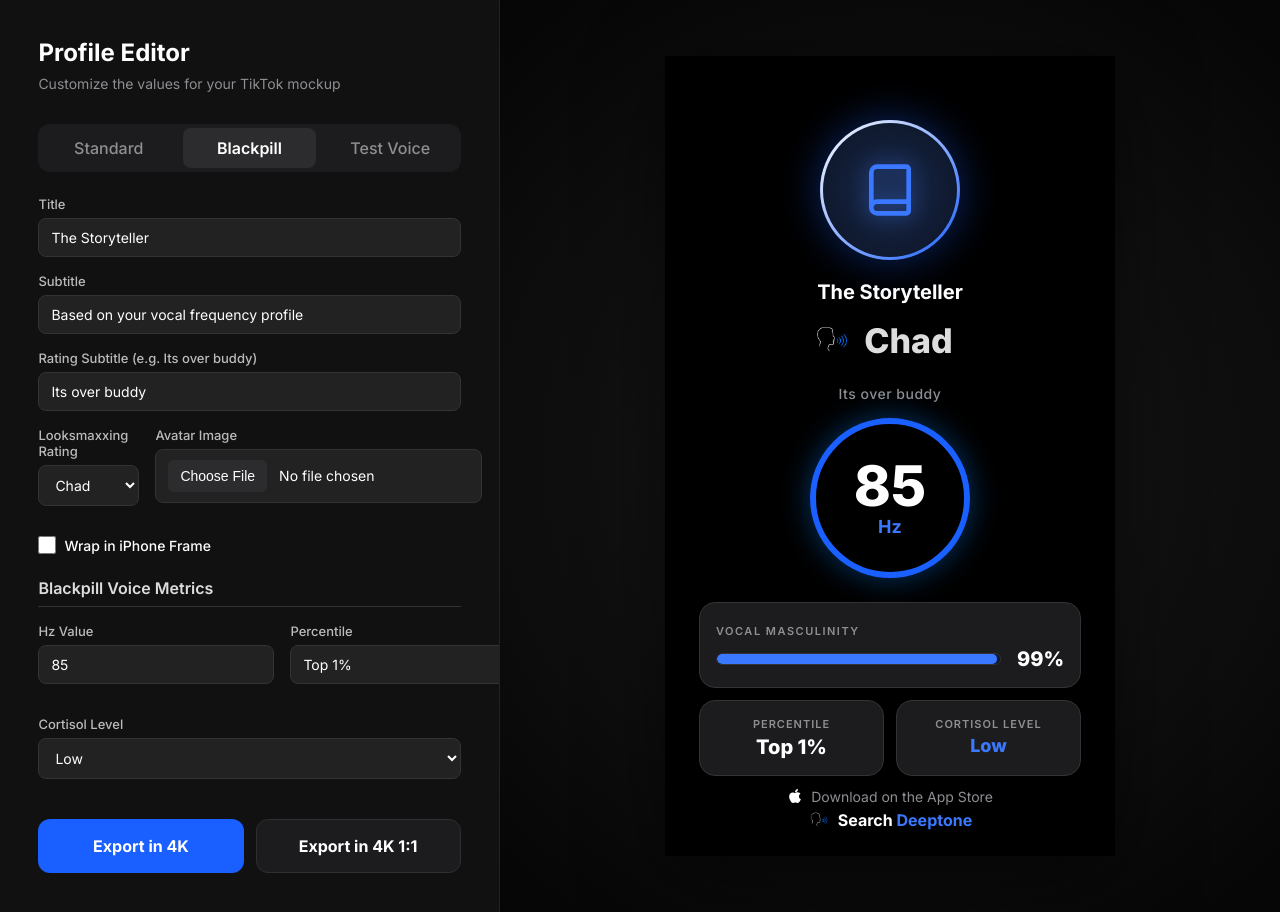
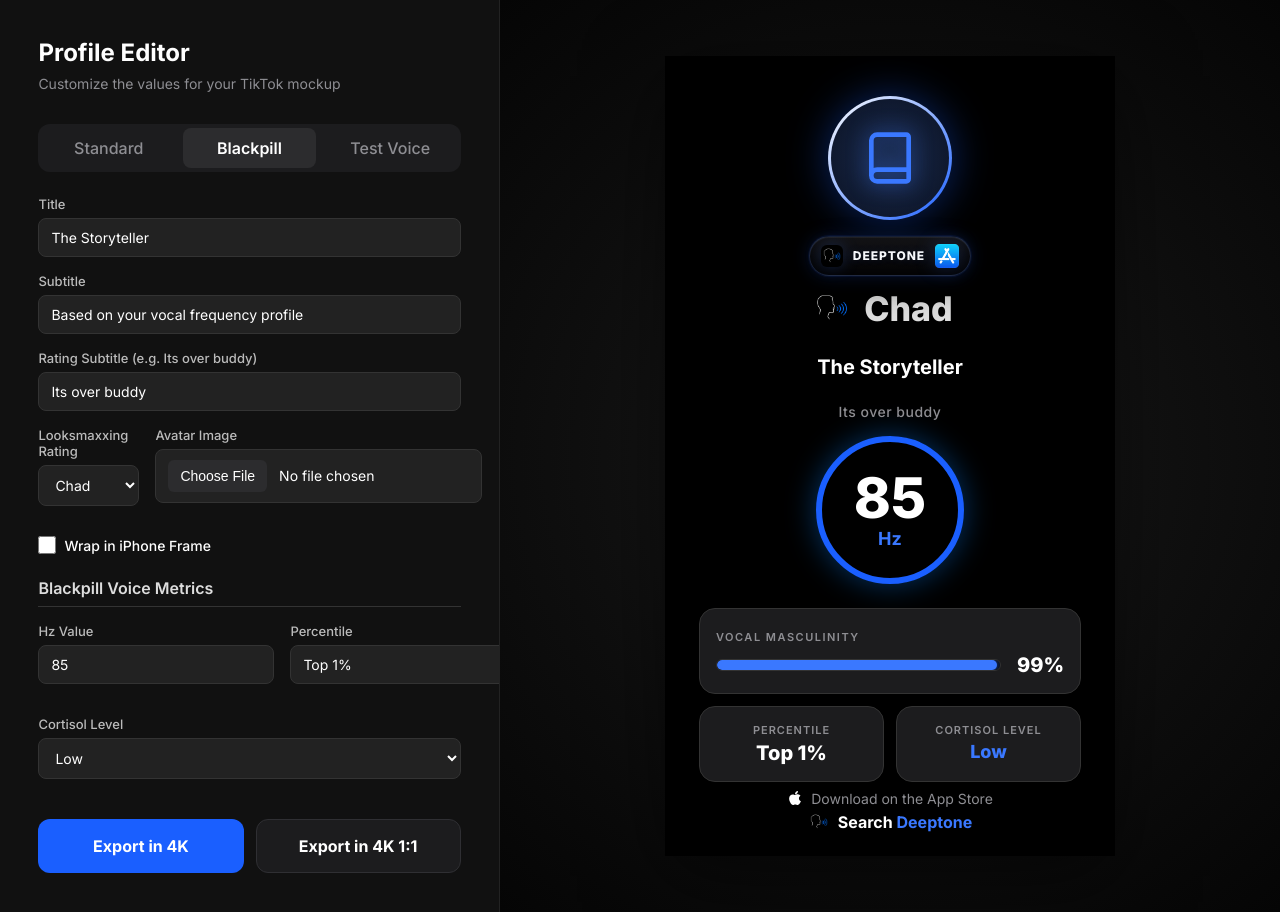
Before and after one commit to zippy-tg/deeptone-website-2.0, a React (Vite) app: page / in a window 1280 px wide. Both pictures are taken after a click on the button "Blackpill". Built offline with nearby package versions, Linux system fonts and the light colour scheme.

Commit message:
Refine blackpill badge and layout

```diff
--- a/src/components/PhonePreview.tsx
+++ b/src/components/PhonePreview.tsx
@@ -2,6 +2,7 @@
 import type { ProfileData, DashboardMode } from '../types';
 import { Book, Activity, Mic2, ArrowDownToLine, Zap } from 'lucide-react';
 import { renderCroppedAvatar } from '../utils/avatarCrop';
+import { extractTransparentLogo } from '../utils/appStoreLogo';
 
 const AppleLogo = ({ size = 20 }: { size?: number }) => (
     <svg width={size} height={size} viewBox="0 0 384 512" fill="currentColor">
@@ -16,7 +17,9 @@
 
 export function PhonePreview({ data, mode }: PhonePreviewProps) {
     const previewWidth = data.useIphoneFrame ? 380 : 450;
+    const isBlackpill = mode === 'blackpill';
     const [renderedAvatar, setRenderedAvatar] = useState<string | null>(data.avatarImage);
+    const [appStoreBadgeSrc, setAppStoreBadgeSrc] = useState<string | null>(null);
 
     useEffect(() => {
         let cancelled = false;
@@ -48,6 +51,30 @@
             cancelled = true;
         };
     }, [data.avatarImage, data.avatarScale, data.avatarOffsetX, data.avatarOffsetY]);
+
+    useEffect(() => {
+        let cancelled = false;
+
+        extractTransparentLogo('/app-store-logo.webp')
+            .then((src) => {
+                if (!cancelled) {
+                    setAppStoreBadgeSrc(src);
+                }
+            })
+            .catch(() => {
+                if (!cancelled) {
+                    setAppStoreBadgeSrc(null);
+                }
+            });
+
+        return () => {
+            cancelled = true;
+        };
+    }, []);
+
+    const hzCircleSize = isBlackpill
+        ? (data.useIphoneFrame ? 138 : 148)
+        : 160;
 
     return (
         <div
@@ -90,8 +117,8 @@
                         </>
                     ) : (
                         <>
-                            <div className="profile-center" style={{ marginTop: mode === 'blackpill' ? '16px' : '0', marginBottom: mode === 'blackpill' ? '16px' : '0' }}>
-                                <div className="avatar-ring">
+                            <div className={`profile-center ${isBlackpill ? 'profile-center-blackpill' : ''}`}>
+                                <div className={`avatar-ring ${isBlackpill ? 'avatar-ring-compact' : ''}`}>
                                     <div className="avatar-circle">
                                         {data.avatarImage ? (
                                             <img src={renderedAvatar ?? data.avatarImage} alt="Avatar" className="avatar-photo" />
@@ -100,7 +127,16 @@
                                         )}
                                     </div>
                                 </div>
-                                <h2 className="user-name" style={{ marginBottom: mode === 'blackpill' ? '16px' : '4px' }}>{data.title}</h2>
+                                <div className={`avatar-app-badge ${isBlackpill ? 'avatar-app-badge-compact' : ''}`}>
+                                    <img src="/app-icon.png" alt="Deeptone app icon" className="avatar-app-badge-main-icon" />
+                                    <span>DEEPTONE</span>
+                                    <div className="avatar-app-badge-store-icon">
+                                        {appStoreBadgeSrc ? (
+                                            <img src={appStoreBadgeSrc} alt="App Store logo" className="avatar-app-badge-store-icon-image" />
+                                        ) : null}
+                                    </div>
+                                </div>
+                                {!isBlackpill && <h2 className="user-name" style={{ marginBottom: '4px' }}>{data.title}</h2>}
                                 {mode === 'standard' && <p className="user-desc">{data.subtitle}</p>}
 
                                 <div className="badges" style={{ justifyContent: 'center', width: '100%', display: 'flex', flexDirection: 'column', alignItems: 'center' }}>
@@ -109,9 +145,12 @@
                                         <span style={{ textTransform: 'capitalize', fontSize: '34px', fontWeight: 900 }}>{data.looksmaxxingRating}</span>
                                     </div>
                                     {mode === 'blackpill' && (
-                                        <p className="rating-subtitle" style={{ color: '#8E8E93', fontSize: '14px', marginTop: '8px', fontWeight: 500, letterSpacing: '0.5px' }}>
-                                            {data.ratingSubtitle}
-                                        </p>
+                                        <>
+                                            <h2 className="user-name user-name-blackpill" style={{ marginBottom: '8px', marginTop: '10px' }}>{data.title}</h2>
+                                            <p className="rating-subtitle" style={{ color: '#8E8E93', fontSize: '14px', marginTop: '0', fontWeight: 500, letterSpacing: '0.5px' }}>
+                                                {data.ratingSubtitle}
+                                            </p>
+                                        </>
                                     )}
                                 </div>
                             </div>
@@ -162,7 +201,7 @@
                                 <div className="blackpill-dashboard" style={{ width: '100%', padding: '0 10px', marginTop: '0' }}>
                                     <div className="hz-display-container" style={{ textAlign: 'center', marginBottom: '24px' }}>
                                         <div className="hz-circle" style={{
-                                            width: '160px', height: '160px',
+                                            width: `${hzCircleSize}px`, height: `${hzCircleSize}px`,
                                             borderRadius: '50%', border: '6px solid var(--blue-primary)',
                                             margin: '0 auto', display: 'flex', flexDirection: 'column',
                                             alignItems: 'center', justifyContent: 'center',
@@ -200,7 +239,7 @@
                                 </div>
                             )}
 
-                            <div className="app-store-download" style={{ textAlign: 'center', marginTop: mode === 'blackpill' ? '12px' : '0', marginBottom: mode === 'blackpill' ? '12px' : '24px' }}>
+                            <div className="app-store-download" style={{ textAlign: 'center', marginTop: isBlackpill ? '8px' : '0', marginBottom: isBlackpill ? '0' : '24px' }}>
                                 <div style={{ display: 'flex', alignItems: 'center', justifyContent: 'center', gap: '8px' }}>
                                     <AppleLogo size={16} />
                                     <p style={{ fontSize: '14px', color: 'var(--text-secondary)' }}>Download on the App Store</p>
--- a/src/index.css
+++ b/src/index.css
@@ -556,6 +556,12 @@
   display: flex;
   flex-direction: column;
   align-items: center;
+  transform: translateY(-10px);
+}
+
+.profile-center-blackpill {
+  transform: translateY(-8px);
+  margin-bottom: 8px;
 }
 
 .avatar-ring {
@@ -567,6 +573,71 @@
   margin-bottom: 20px;
   position: relative;
   box-shadow: 0 0 40px var(--blue-glow);
+}
+
+.avatar-ring-compact {
+  width: 124px;
+  height: 124px;
+  margin-bottom: 16px;
+}
+
+.avatar-app-badge {
+  display: inline-flex;
+  align-items: center;
+  gap: 10px;
+  margin-bottom: 14px;
+  padding: 8px 12px;
+  border-radius: 999px;
+  background:
+    linear-gradient(180deg, rgba(20, 20, 23, 0.98) 0%, rgba(6, 6, 8, 0.98) 100%);
+  border: 1px solid rgba(95, 145, 255, 0.18);
+  box-shadow:
+    inset 0 1px 0 rgba(255, 255, 255, 0.06),
+    inset 0 -10px 18px rgba(0, 0, 0, 0.55),
+    0 0 0 1px rgba(12, 26, 68, 0.4),
+    0 0 18px rgba(40, 100, 255, 0.18),
+    0 12px 28px rgba(0, 0, 0, 0.45);
+  backdrop-filter: blur(10px);
+}
+
+.avatar-app-badge-compact {
+  margin-bottom: 12px;
+  padding: 7px 11px;
+}
+
+.user-name-blackpill {
+  margin-top: 10px;
+}
+
+.avatar-app-badge span {
+  font-size: 12px;
+  font-weight: 800;
+  letter-spacing: 0.08em;
+  color: #f7f8fb;
+  text-shadow: 0 0 10px rgba(58, 120, 255, 0.14);
+}
+
+.avatar-app-badge-main-icon {
+  width: 22px;
+  height: 22px;
+  border-radius: 6px;
+  object-fit: contain;
+  filter: drop-shadow(0 0 8px rgba(58, 120, 255, 0.22));
+}
+
+.avatar-app-badge-store-icon {
+  display: flex;
+  align-items: center;
+  justify-content: center;
+  width: 24px;
+  height: 24px;
+  filter: drop-shadow(0 0 10px rgba(58, 120, 255, 0.22));
+}
+
+.avatar-app-badge-store-icon-image {
+  width: 100%;
+  height: 100%;
+  object-fit: contain;
 }
 
 .avatar-circle {
@@ -732,6 +803,10 @@
   gap: 12px;
 }
 
+.app-store-download {
+  flex-shrink: 0;
+}
+
 /* Restore Purchases */
 .restore-purchases {
   display: flex;
@@ -879,6 +954,26 @@
     height: 120px;
   }
 
+  .avatar-ring-compact {
+    width: 112px;
+    height: 112px;
+  }
+
+  .avatar-app-badge {
+    padding: 6px 10px;
+    margin-bottom: 12px;
+  }
+
+  .avatar-app-badge span {
+    font-size: 11px;
+  }
+
+  .avatar-app-badge-main-icon,
+  .avatar-app-badge-store-icon {
+    width: 20px;
+    height: 20px;
+  }
+
   .user-name {
     font-size: 18px;
   }
--- /dev/null
+++ b/src/utils/appStoreLogo.ts
@@ -0,0 +1,135 @@
+export async function extractTransparentLogo(src: string): Promise<string> {
+  const image = await loadImage(src);
+  const canvas = document.createElement('canvas');
+  canvas.width = image.naturalWidth;
+  canvas.height = image.naturalHeight;
+
+  const context = canvas.getContext('2d');
+  if (!context) {
+    throw new Error('Could not create logo canvas context');
+  }
+
+  context.drawImage(image, 0, 0);
+
+  const imageData = context.getImageData(0, 0, canvas.width, canvas.height);
+  const { data, width, height } = imageData;
+  const visited = new Uint8Array(width * height);
+  const stack: number[] = [];
+
+  const pushIfBackground = (x: number, y: number) => {
+    if (x < 0 || y < 0 || x >= width || y >= height) return;
+    const pixelIndex = y * width + x;
+    if (visited[pixelIndex]) return;
+    if (!isCheckerBackground(data, pixelIndex * 4)) return;
+    visited[pixelIndex] = 1;
+    stack.push(pixelIndex);
+  };
+
+  for (let x = 0; x < width; x += 1) {
+    pushIfBackground(x, 0);
+    pushIfBackground(x, height - 1);
+  }
+
+  for (let y = 0; y < height; y += 1) {
+    pushIfBackground(0, y);
+    pushIfBackground(width - 1, y);
+  }
+
+  while (stack.length > 0) {
+    const pixelIndex = stack.pop()!;
+    const x = pixelIndex % width;
+    const y = Math.floor(pixelIndex / width);
+    const dataIndex = pixelIndex * 4;
+
+    data[dataIndex + 3] = 0;
+
+    pushIfBackground(x + 1, y);
+    pushIfBackground(x - 1, y);
+    pushIfBackground(x, y + 1);
+    pushIfBackground(x, y - 1);
+  }
+
+  context.putImageData(imageData, 0, 0);
+
+  const bounds = getOpaqueBounds(data, width, height);
+  if (!bounds) {
+    return canvas.toDataURL('image/png');
+  }
+
+  const trimmedCanvas = document.createElement('canvas');
+  trimmedCanvas.width = bounds.width;
+  trimmedCanvas.height = bounds.height;
+  const trimmedContext = trimmedCanvas.getContext('2d');
+  if (!trimmedContext) {
+    return canvas.toDataURL('image/png');
+  }
+
+  trimmedContext.drawImage(
+    canvas,
+    bounds.x,
+    bounds.y,
+    bounds.width,
+    bounds.height,
+    0,
+    0,
+    bounds.width,
+    bounds.height
+  );
+
+  return trimmedCanvas.toDataURL('image/png');
+}
+
+function isCheckerBackground(data: Uint8ClampedArray, index: number): boolean {
+  const r = data[index];
+  const g = data[index + 1];
+  const b = data[index + 2];
+  const a = data[index + 3];
+
+  if (a === 0) return false;
+
+  const max = Math.max(r, g, b);
+  const min = Math.min(r, g, b);
+  const average = (r + g + b) / 3;
+
+  return average > 170 && max - min < 18;
+}
+
+function getOpaqueBounds(data: Uint8ClampedArray, width: number, height: number) {
+  let minX = width;
+  let minY = height;
+  let maxX = -1;
+  let maxY = -1;
+
+  for (let y = 0; y < height; y += 1) {
+    for (let x = 0; x < width; x += 1) {
+      const alpha = data[(y * width + x) * 4 + 3];
+      if (alpha === 0) continue;
+
+      if (x < minX) minX = x;
+      if (y < minY) minY = y;
+      if (x > maxX) maxX = x;
+      if (y > maxY) maxY = y;
+    }
+  }
+
+  if (maxX < minX || maxY < minY) {
+    return null;
+  }
+
+  return {
+    x: minX,
+    y: minY,
+    width: maxX - minX + 1,
+    height: maxY - minY + 1
+  };
+}
+
+function loadImage(src: string): Promise<HTMLImageElement> {
+  return new Promise((resolve, reject) => {
+    const image = new Image();
+    image.onload = () => resolve(image);
+    image.onerror = () => reject(new Error('Failed to load App Store logo'));
+    image.decoding = 'async';
+    image.src = src;
+  });
+}
```
Also changed, not shown: public/app-store-logo.webp (added).
